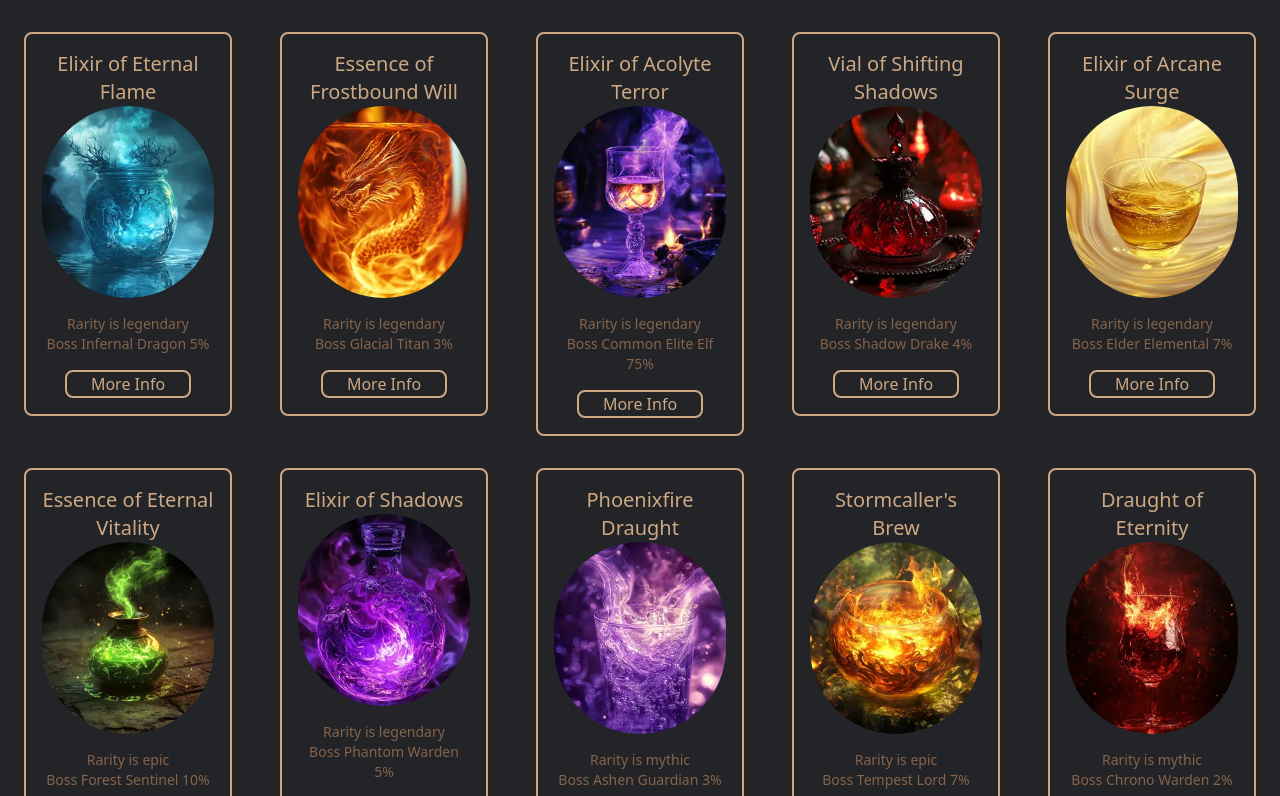
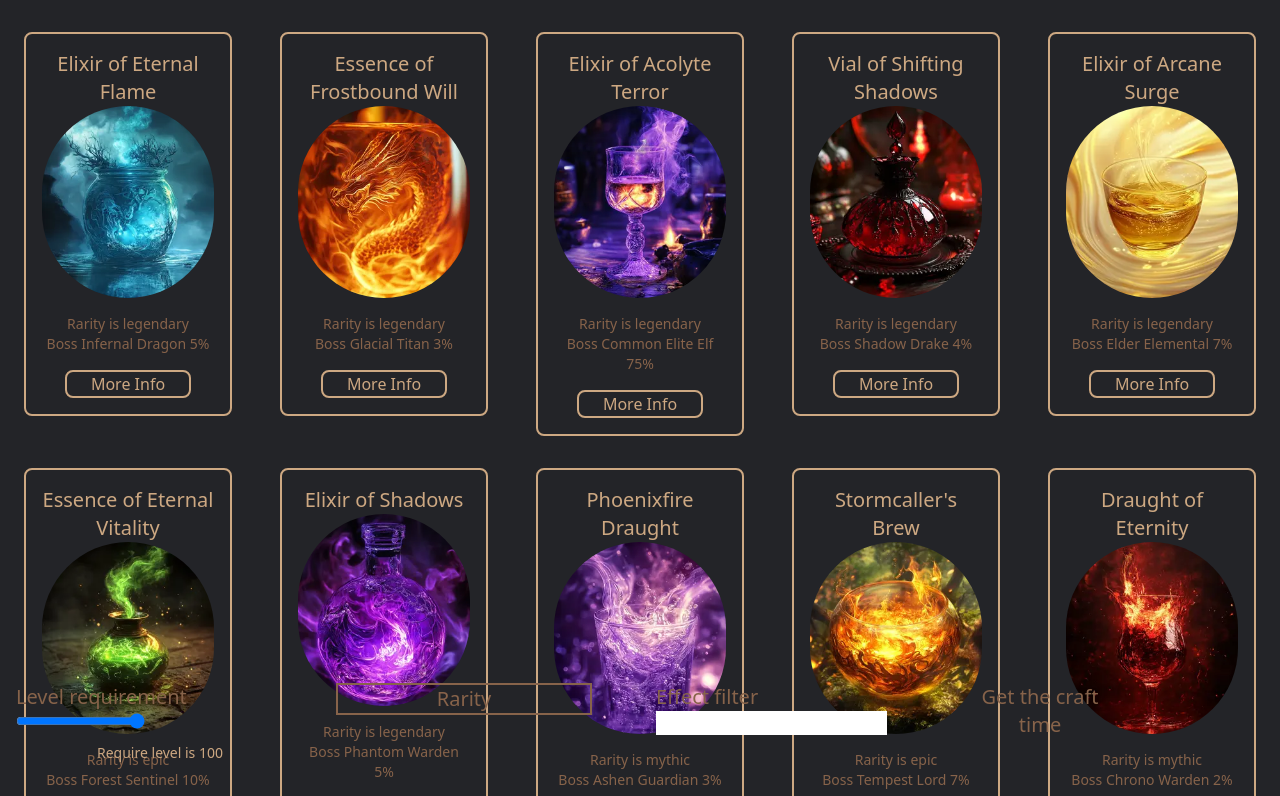
Before and after one commit to mikel161211231/mikel-lopez-intcli2425, a React (Vite) app: page / in a window 1280 px wide. Shown: the top 796 px of the page. Built offline with nearby package versions, Linux system fonts and the light colour scheme.

Commit message:
[UPDATE] Update the app.tsx file

```diff
--- a/src/App.tsx
+++ b/src/App.tsx
@@ -2,25 +2,33 @@ import { useState } from 'react'
 import './index.css'
 import { Potion } from './types/Potion'
 import { potions } from './data/data'
-import PotionCard from './components/ItemCard'
 import CraftTimeButton from './components/CraftTimeButton'
 import RarityFilter from './components/RarityFilter'
+import LevelFilter from './components/LevelFilter'
+import EffectFilter from './components/EffectFilter'
+import PotionList from './components/PotionsList'
 
 function App() {
-  const [potionList, setPotionList] = useState<Potion[]>(potions)
+  const [potionList, setPotionList] = useState<Potion[]>(potions);
+  const [rarityFilter, setRarityFilter] = useState<string>("");
+  const [levelFilter, setLevelFilter] = useState<number>(100);
+  const [effectFilter, setEffectFilter] = useState<string>("");
 
   return (
     <>
       <div className="bg-darkBlue">
         {/* Inject the custom animation style for snake-like border effect */}
-        <div className="w-full h-full ">
-          <div className="grid grid-cols-5 grid-rows-2 flex-grow">
-            {potionList.map((potionArray: Potion) => {
-              return <PotionCard potion={potionArray} />
-            })}
+        <div className="w-screen h-screen ">
+          <div className='h-5/6'>
+            <PotionList potions={potionList} />
           </div>
-          <div>
-            <RarityFilter potions={potionList}/>
+
+
+
+          <div className="grid grid-cols-4 grid-rows-1 flex-grow">
+            <LevelFilter potions={potionList} setPotionList={setPotionList} allPotions={potions} rarityFilter={rarityFilter} setLevelFilter={setLevelFilter} levelFilter={levelFilter} effectFilter={effectFilter} />
+            <RarityFilter potions={potionList} setPotionList={setPotionList} setRarityFilter={setRarityFilter} allPotions={potions} rarityFilter={rarityFilter} levelFilter={levelFilter} effectFilter={effectFilter} />
+            <EffectFilter setPotionList={setPotionList} setEffectFilter={setEffectFilter} allPotions={potions} rarityFilter={rarityFilter} levelFilter={levelFilter} />
             <CraftTimeButton potions={potionList}/>
           </div>
         </div>
```
Also changed, not shown: src/components/PotionsList.tsx (renamed from src/components/PotionList.tsx).
